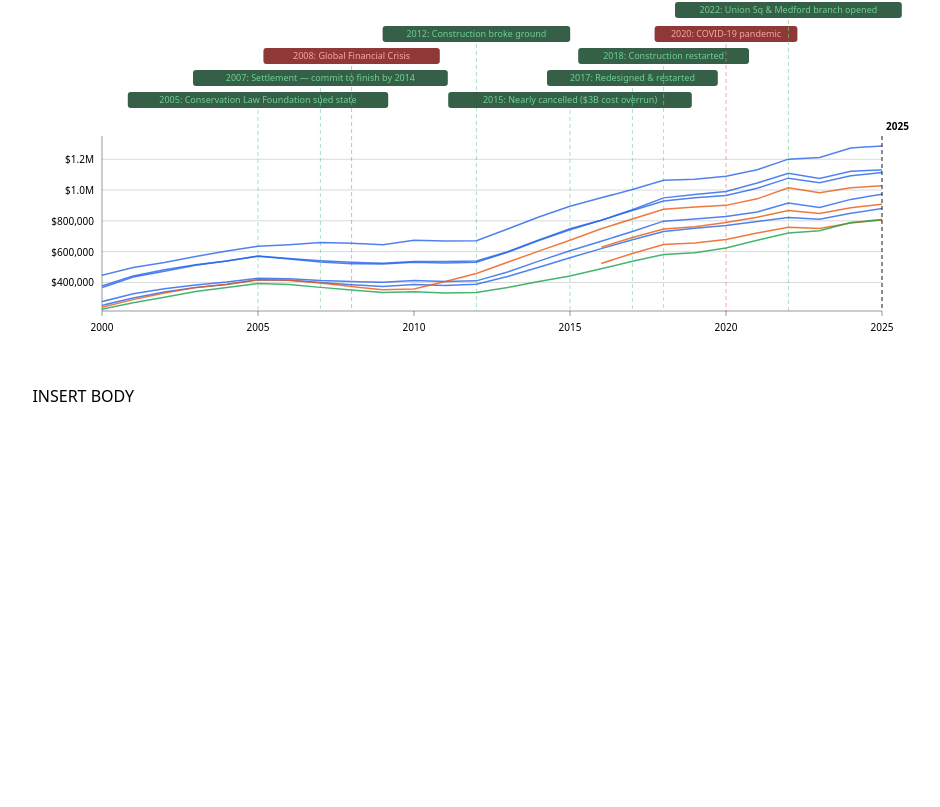
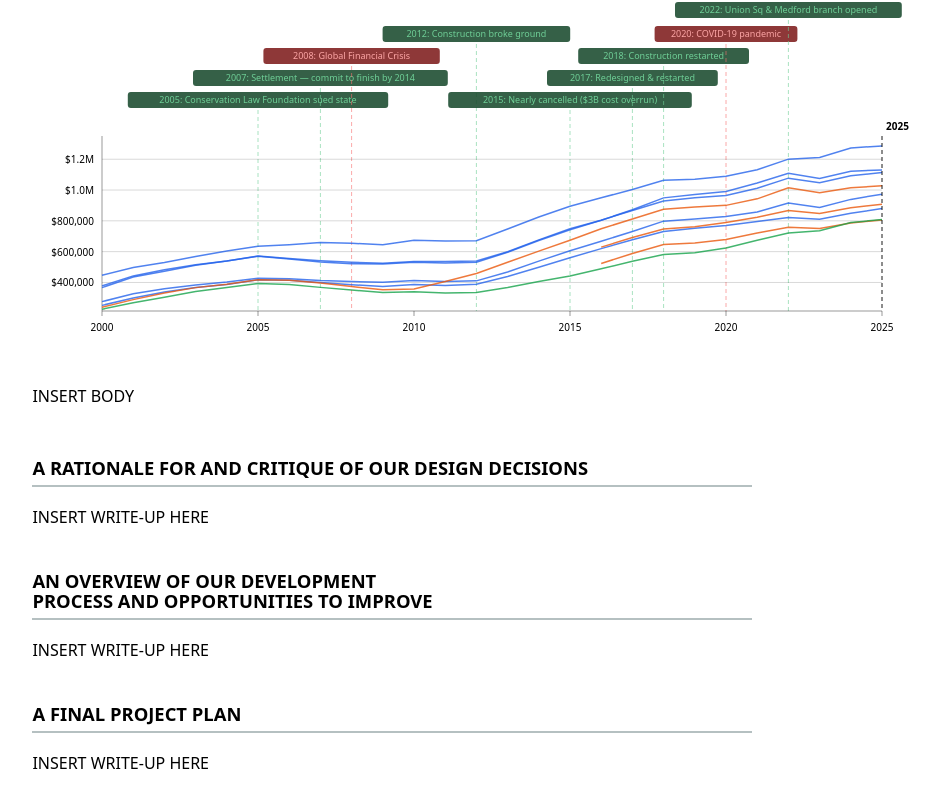
Before and after one commit to jacob-lebovitz/MIT_FP2-Proof-of-Concept_Greater-Boston-Viz, a SvelteKit app: page / in a window 1280 px wide. Shown: the part 881-1688 px from the top of the page, without its empty margins (150-1090 px from the left). Before the commit the page ends 1347 px from the top, so only its background shows below. Built offline with nearby package versions, Linux system fonts and the light colour scheme.

Commit message:
write up

```diff
--- /dev/null
+++ b/src/lib/WriteupDesign.svelte
@@ -0,0 +1,49 @@
+<div class="writeup">
+
+  <section>
+    <h2>A Rationale for and Critique of Our Design Decisions</h2>
+    <!-- ============================================================
+         Describe:
+         - Why you chose your visual encodings (choropleth, line chart, color by city, etc.)
+         - What interaction techniques you chose and why (pan/zoom, click-to-highlight, drag year bar)
+         - What alternatives you considered
+         - How these choices serve your intended audience
+         - What doesn't work as well as hoped, and how you'd improve it
+         ============================================================ -->
+    <p>INSERT WRITE-UP HERE</p>
+  </section>
+
+  <section>
+    <h2>An Overview of Our Development Process and Opportunities to Improve</h2>
+    <!-- ============================================================
+         Describe:
+         - How work was split among team members
+         - Roughly how many people-hours were spent
+         - What aspects took the most time
+         - How you hope to improve the process for future milestones
+         ============================================================ -->
+    <p>INSERT WRITE-UP HERE</p>
+  </section>
+
+</div>
+
+<style>
+  .writeup {
+    max-width: 720px;
+    line-height: 1.75;
+    font-size: 1rem;
+    margin-top: 3rem;
+  }
+
+  section {
+    margin-bottom: 2.5rem;
+  }
+
+  h2 {
+    font-size: 1.15rem;
+    font-weight: 700;
+    margin-bottom: 0.75rem;
+    border-bottom: 2px solid oklch(80% 3% 200);
+    padding-bottom: 0.4rem;
+  }
+</style>
--- /dev/null
+++ b/src/lib/WriteupPlan.svelte
@@ -0,0 +1,37 @@
+<div class="writeup">
+
+  <section>
+    <h2>A Final Project Plan</h2>
+    <!-- ============================================================
+         Include:
+         - The specific order in which visualization and narrative components will be implemented
+         - A breakdown into manageable tasks
+         - Assignment of each task to a team member with a deadline
+         - A contingency paragraph: what will you do if something goes wrong?
+           Which tasks might be dropped? What functionality might fall out of scope?
+         ============================================================ -->
+    <p>INSERT WRITE-UP HERE</p>
+  </section>
+
+</div>
+
+<style>
+  .writeup {
+    max-width: 720px;
+    line-height: 1.75;
+    font-size: 1rem;
+    margin-top: 1rem;
+  }
+
+  section {
+    margin-bottom: 2.5rem;
+  }
+
+  h2 {
+    font-size: 1.15rem;
+    font-weight: 700;
+    margin-bottom: 0.75rem;
+    border-bottom: 2px solid oklch(80% 3% 200);
+    padding-bottom: 0.4rem;
+  }
+</style>
--- a/src/routes/+page.svelte
+++ b/src/routes/+page.svelte
@@ -1,8 +1,12 @@
 <script>
   import ZipcodeMap from "$lib/ZipcodeMap.svelte";
   import Narrative from "$lib/Narrative.svelte";
+  import WriteupDesign from "$lib/WriteupDesign.svelte";
+  import WriteupPlan from "$lib/WriteupPlan.svelte";
 </script>
 
 <Narrative position="before" />
 <ZipcodeMap />
 <Narrative position="after" />
+<WriteupDesign />
+<WriteupPlan />
```
